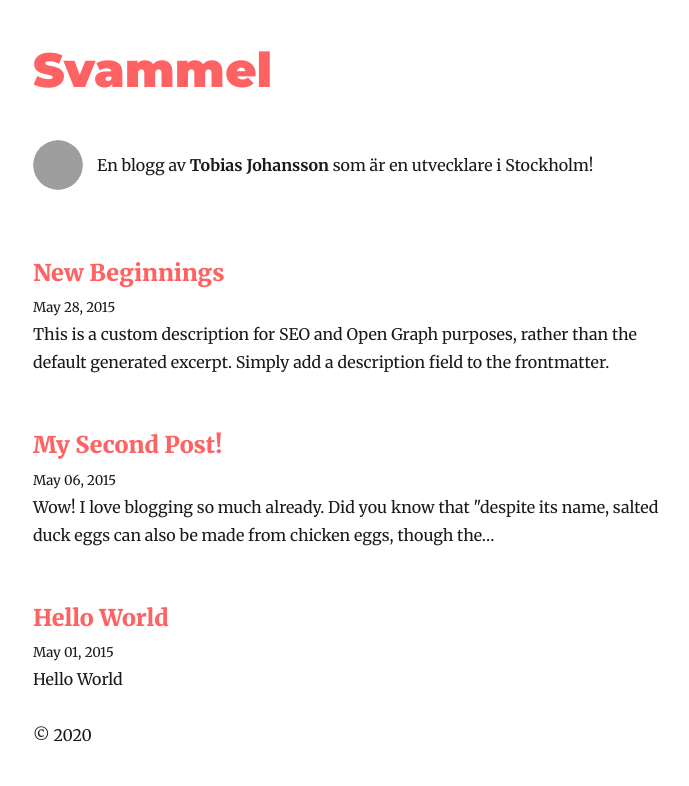
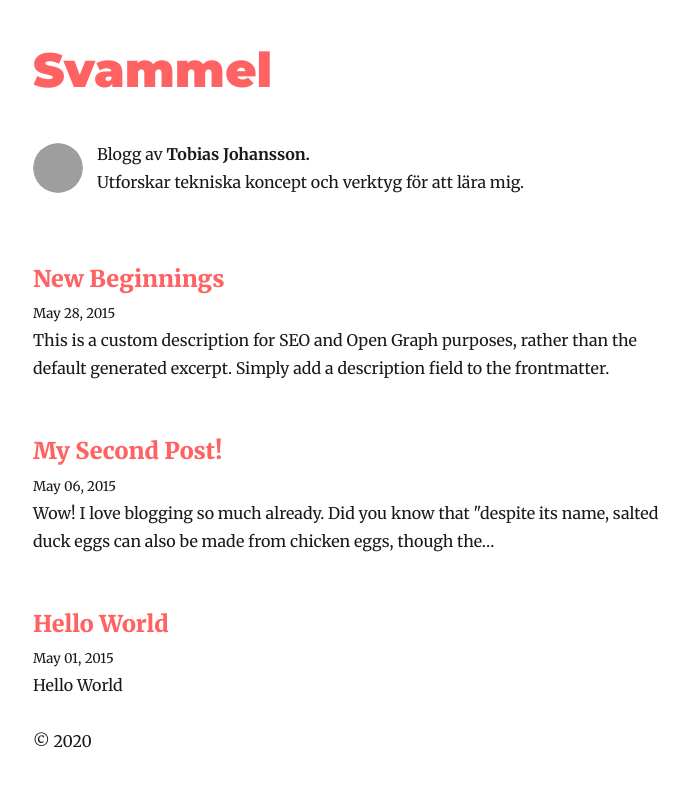
Before and after one commit to moltas/svammel-blog, a Gatsby site: page / in a window 1280 px wide. Shown: the whole page, without its empty margins (292-981 px from the left). Built offline with nearby package versions, Linux system fonts and the light colour scheme; Gatsby itself is replaced by a stand-in of ours; some packages are replaced by stand-ins of ours; grey boxes are pictures that could not be loaded.

Commit message:
copy changes

```diff
--- a/gatsby-config.js
+++ b/gatsby-config.js
@@ -2,8 +2,8 @@ module.exports = {
   siteMetadata: {
     title: `Svammel`,
     author: {
-      name: `Tobias Johansson`,
-      summary: `som är en utvecklare i Stockholm!`,
+      name: `Tobias Johansson.`,
+      summary: `Utforskar tekniska koncept och verktyg för att lära mig.`,
     },
     description: `Detta är min blogg där jag utforskar ämnen jag tycker är intressanta, oftast inom teknik.`,
     siteUrl: `https://gatsby-starter-blog-demo.netlify.com/`,
@@ -78,6 +78,6 @@ module.exports = {
     },
     // this (optional) plugin enables Progressive Web App + Offline functionality
     // To learn more, visit: https://gatsby.dev/offline
-    // `gatsby-plugin-offline`,
+    `gatsby-plugin-offline`,
   ],
 }
--- a/src/components/bio.js
+++ b/src/components/bio.js
@@ -58,7 +58,9 @@ const Bio = () => {
         }}
       />
       <p style={{ margin: 0 }}>
-        En blogg av <strong>{author.name}</strong> {author.summary}
+        Blogg av <strong>{author.name}</strong>
+        <br />
+        {author.summary}
       </p>
     </div>
   )
```
